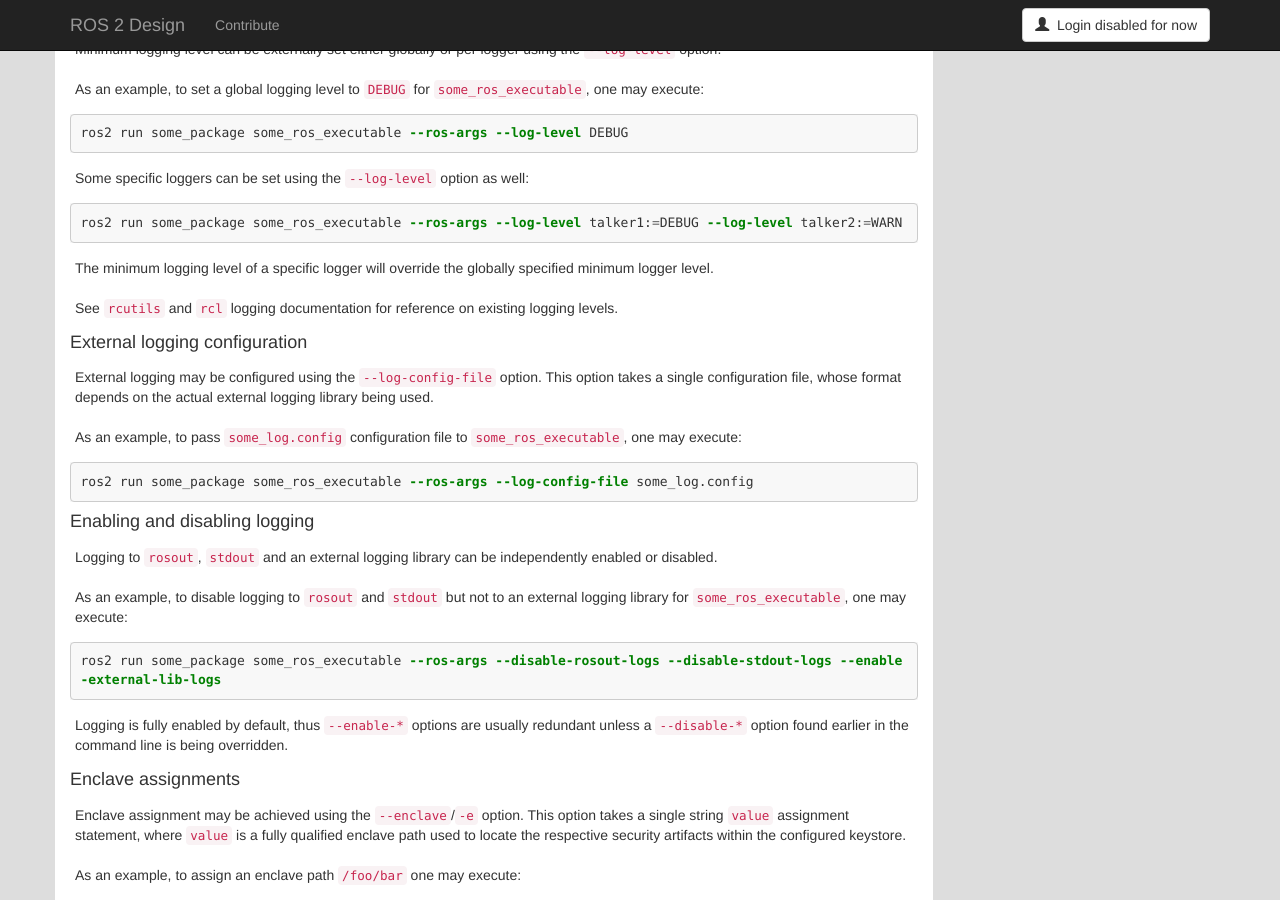
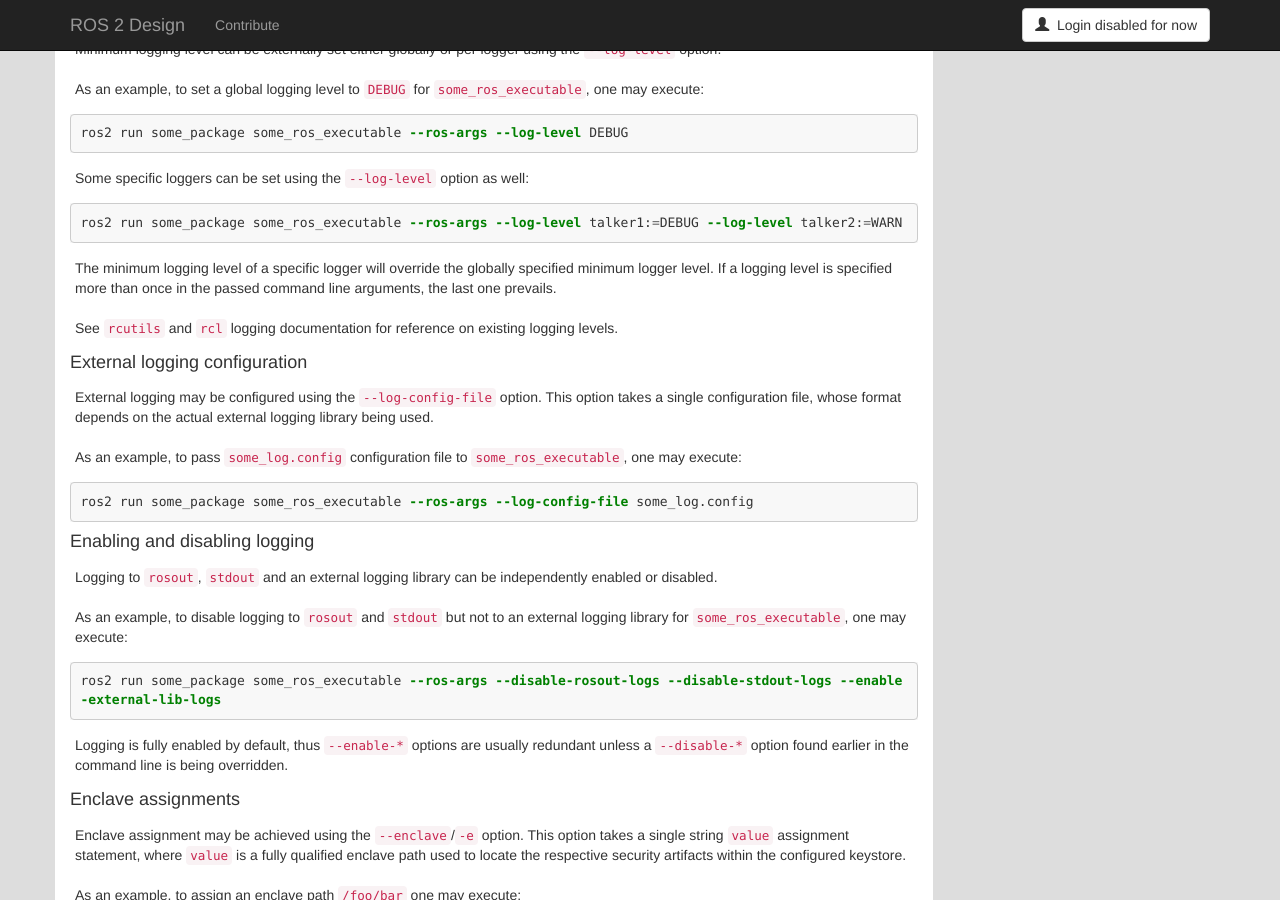
Before and after one commit to ros2/design, a Jekyll site: the page built from articles/150_ros_command_line_arguments.md, in a window 1280 px wide and 900 px high, scrolled down 2895 px. Built offline with Jekyll 4.4.1, drawn with Linux system fonts in a browser that asks for light colours; nearby versions of some CDN libraries.

Commit message:
Update articles/150_ros_command_line_arguments.md
Co-authored-by: Ivan Santiago Paunovic <ivanpauno@ekumenlabs.com>

````diff
--- a/articles/150_ros_command_line_arguments.md
+++ b/articles/150_ros_command_line_arguments.md
@@ -184,6 +184,7 @@ ros2 run some_package some_ros_executable --ros-args --log-level talker1:=DEBUG
 ```
 
 The minimum logging level of a specific logger will override the globally specified minimum logger level.
+If a logging level is specified more than once in the passed command line arguments, the last one prevails.
 
 See `rcutils` and `rcl` logging documentation for reference on existing logging levels.
 
````
